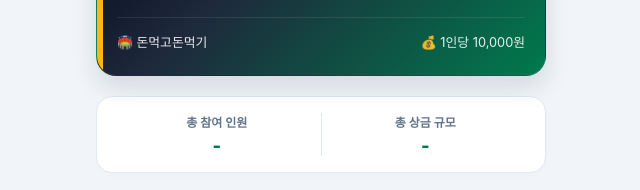
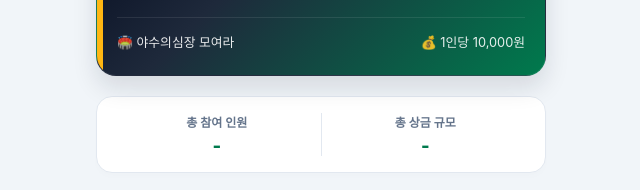
Before and after one commit to yunoUNo/IT-toto, a plain HTML site: page index.html in a window 1280 px wide. Shown: the part 217-407 px from the top of the page, 319-959 px from the left. Drawn offline with Linux system fonts and the light colour scheme; no server answers.

Commit message:
Update index.html

```diff
--- a/index.html
+++ b/index.html
@@ -478,7 +478,7 @@
                 </div>
             </div>
             <div class="match-info-tags">
-                <span>🏟️ 돈먹고돈먹기</span>
+                <span>🏟️ 야수의심장 모여라</span>
                 <span>💰 1인당 10,000원</span>
             </div>
         </div>
```
